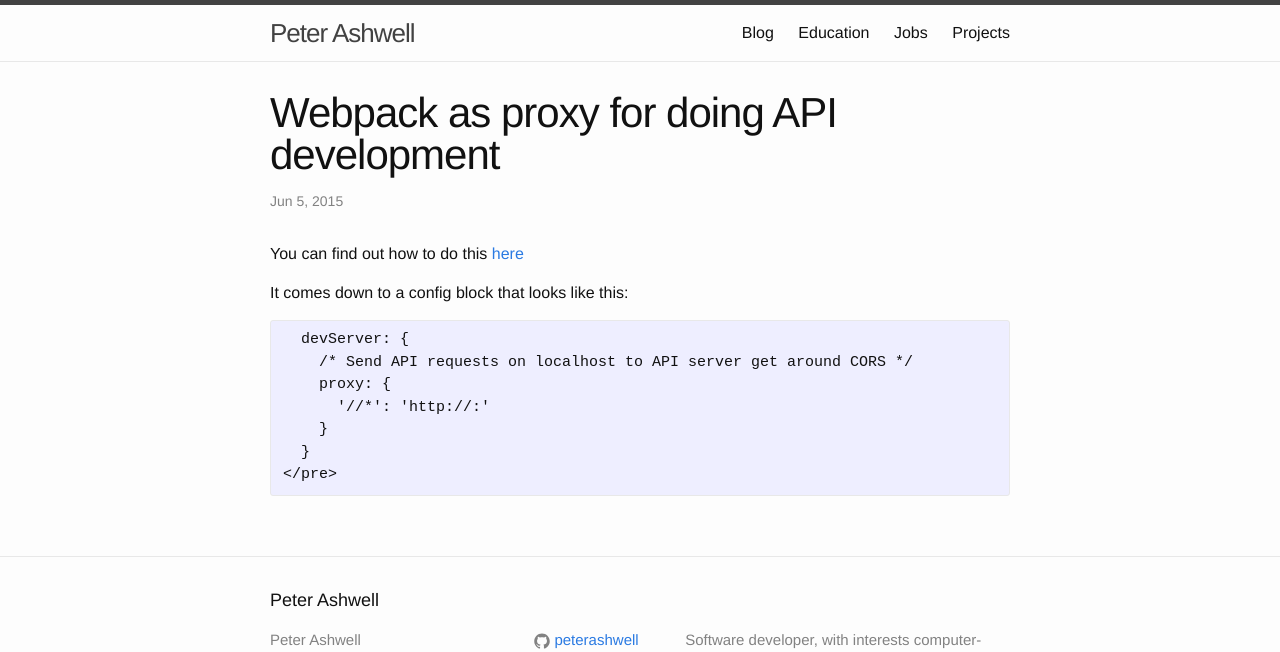
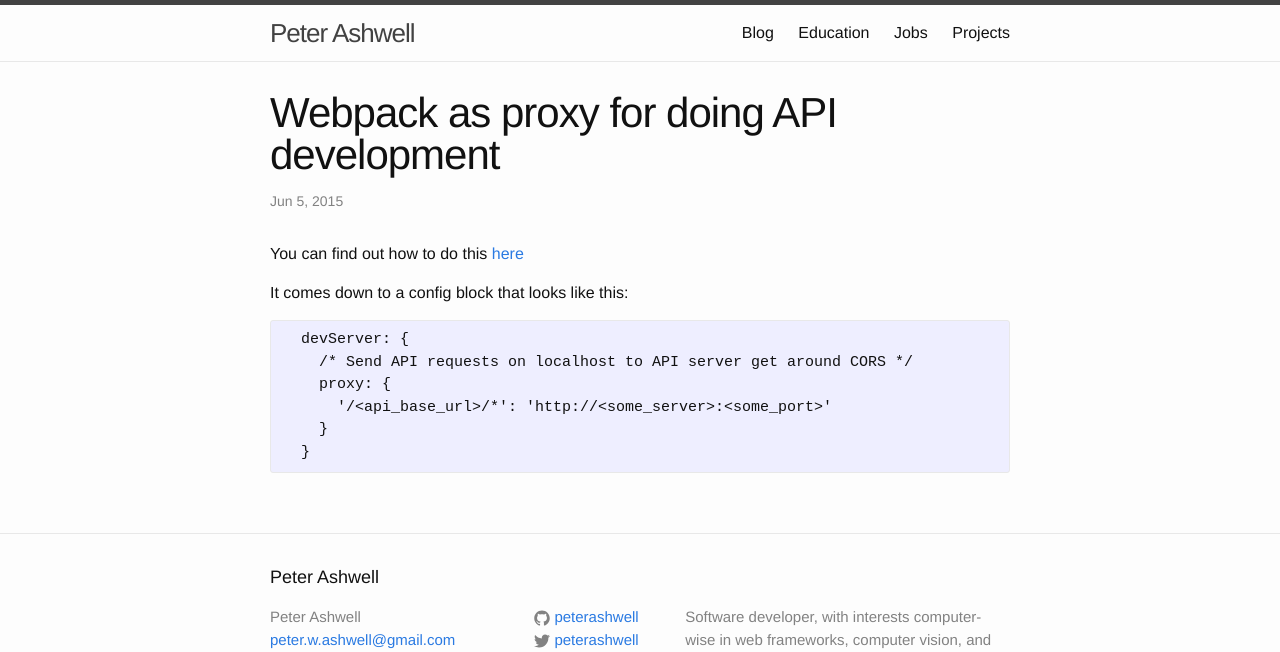
Before and after one commit to peterashwell/peterashwell.github.io, a Jekyll site: the page built from _posts/2015-06-05-webpack-as-proxy.markdown, in a window 1280 px wide, cut to the strip 0-652 px from the top of the page. Built offline with Jekyll 4.4.1, drawn with Linux system fonts in a browser that asks for light colours.

Commit message:
Add posts on webpack, netman, torrent adder

```diff
--- a/_posts/2015-06-05-webpack-as-proxy.markdown
+++ b/_posts/2015-06-05-webpack-as-proxy.markdown
@@ -12,7 +12,6 @@
   devServer: {
     /* Send API requests on localhost to API server get around CORS */
     proxy: {
-      '/<api_base_url>/*': 'http://<some_server>:<some_port>'
+      '/&lt;api_base_url&gt;/*': 'http://&lt;some_server&gt;:&lt;some_port&gt;'
     }
-  }
-</pre>
+  }</pre>
--- a/_posts/2015-07-02-setting-up-remote-torrent-adder.markdown
+++ b/_posts/2015-07-02-setting-up-remote-torrent-adder.markdown
@@ -15,9 +15,9 @@
   <li>DO NOT include the protocol (http, https) in the host field</li>
   <li>DO NOT include the trailing '/' in the hostname</li>
   <li>The port is whatever your torrent WebUI is running on. In my case, it is 80 so it doesn't appear at the end as that is the default. Often this will be something different
-  and you'll see it after the colon when your webui is open e.g. <pre>http://somehost:&lt;THIS_PORT&gt;</pre></li>
+  and you'll see it after the colon when your webui is open e.g. <code>http://somehost:&lt;THIS_PORT&gt;</code></li>
   <li>Check SSL if you are using https when you access your web client.</li>
   <li>If you check SSL, you are using port 443. Change the port to 443.</li>
   <li>DO NOT include the trailing path from your webUI URL. At least the guide is clear on how to do that</li>
 </ul>
-<p>And it should work. If it doesn't, e.g. if you get the error: <pre>http server returned unexpected status 0</pre> then just carefully check the points above and your configuration<p>
+<p>And it should work. If it doesn't, e.g. if you get the error: <code>http server returned unexpected status 0</code> then just carefully check the points above and your configuration<p>
```
Also changed, not shown: _posts/2015-07-03-network-manager-on-arch-linux.markdown (added, +16 -0 lines).
